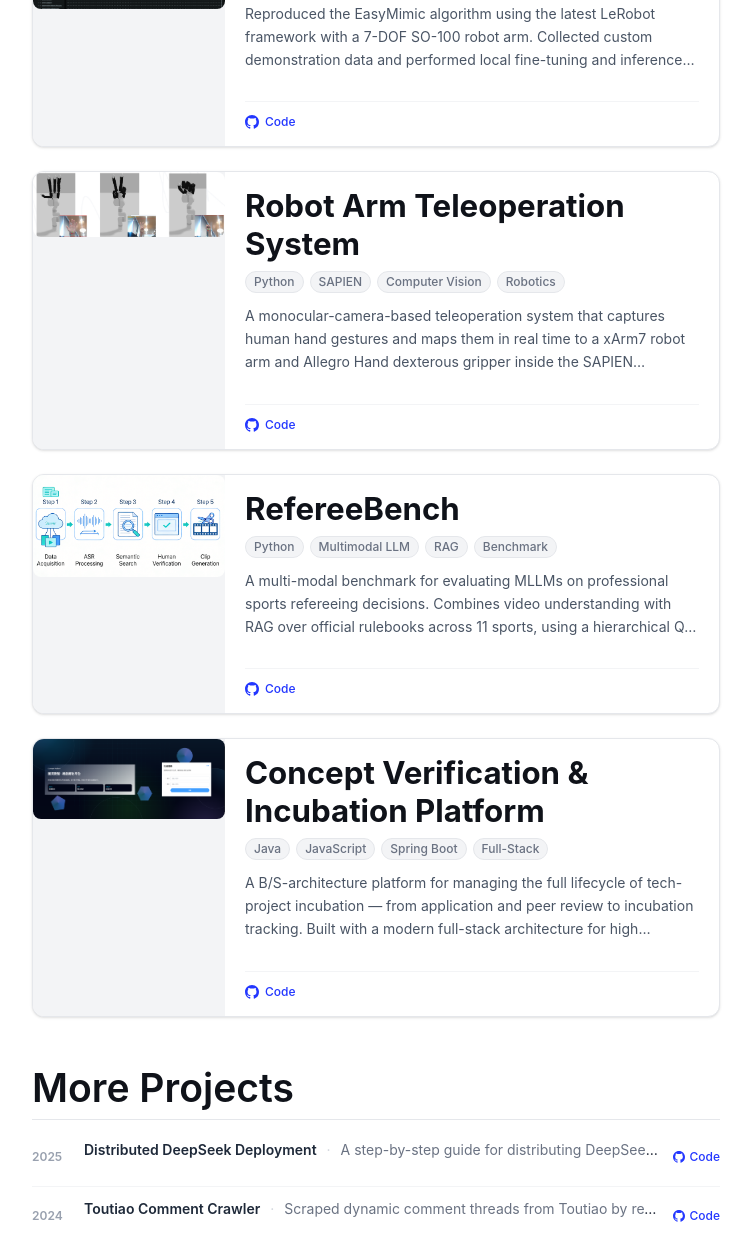
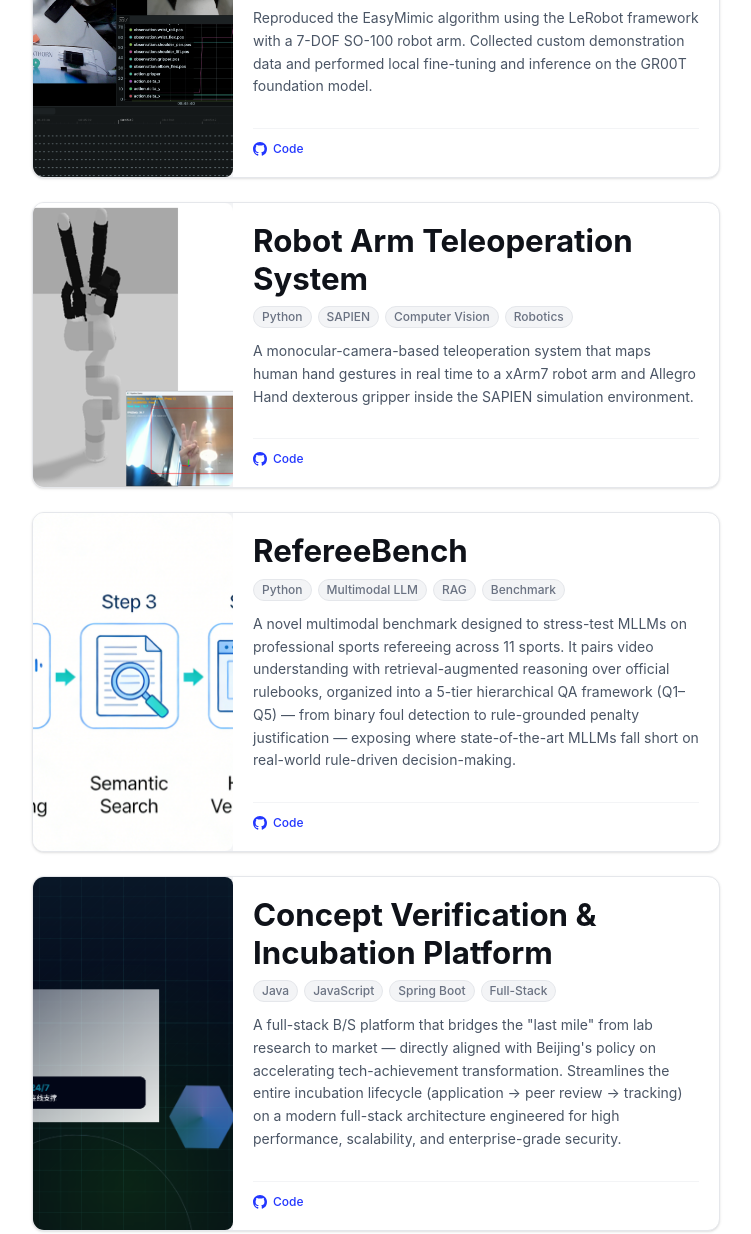
Before and after one commit to KKqdtjo/KKqdtjo.github.io, an Astro site: page / in a window 1280 px wide. Shown: the part 967-2201 px from the top of the page, without its empty margins (264-1015 px from the left). Built offline with nearby package versions, Linux system fonts and the light colour scheme; Astro itself is replaced by a stand-in of ours.

Commit message:
修改图片布局

```diff
--- a/src/components/ProjectCards.astro
+++ b/src/components/ProjectCards.astro
@@ -8,18 +8,20 @@ import { FEATURED_PROJECTS } from '../consts';
 			<li class="list-none">
 				<article class="group flex flex-col sm:flex-row bg-white rounded-xl border border-gray-200 overflow-hidden shadow-sm hover:shadow-md hover:-translate-y-0.5 transition-all duration-200">
 
-					{/* ── Image (left on desktop, top on mobile) ── */}
-					<div class="w-full sm:w-48 sm:flex-shrink-0 bg-gray-100 overflow-hidden aspect-[16/9] sm:aspect-[4/3]">
+					{/* ── Image (left on desktop, top on mobile) — pure inline styles to avoid Tailwind reset interference ── */}
+					<div
+						class="project-image"
+						style="flex-shrink:0; width:200px; align-self:stretch; overflow:hidden; background:#f3f4f6;"
+					>
 						<img
 							src={project.image}
 							alt={project.name}
-							class="w-full h-full object-cover object-center transition-transform duration-300 group-hover:scale-105"
-							style="display: block;"
+							style="width:100%; height:100%; object-fit:cover; object-position:center; display:block;"
 						/>
 					</div>
 
 					{/* ── Content (right on desktop, below on mobile) ── */}
-					<div class="flex flex-col justify-between px-5 py-4 flex-1 min-w-0">
+					<div class="flex flex-col justify-between p-5 flex-1 min-w-0">
 
 						{/* Title + tags + description */}
 						<div>
@@ -35,7 +37,7 @@ import { FEATURED_PROJECTS } from '../consts';
 								))}
 							</div>
 
-							<p class="text-sm text-gray-600 leading-relaxed line-clamp-3">
+							<p class="text-sm text-gray-600 leading-relaxed">
 								{project.description}
 							</p>
 						</div>
@@ -103,3 +105,15 @@ import { FEATURED_PROJECTS } from '../consts';
 		))
 	}
 </ul>
+
+<style>
+	/* Mobile fallback: container becomes full-width with 16:9 aspect ratio.
+	   Inline styles win on specificity, so use !important to override on small screens. */
+	@media (max-width: 639px) {
+		.project-image {
+			width: 100% !important;
+			align-self: auto !important;
+			aspect-ratio: 16 / 9;
+		}
+	}
+</style>
--- a/src/consts.ts
+++ b/src/consts.ts
@@ -33,7 +33,7 @@ export const FEATURED_PROJECTS = [
 		name: 'MyEasyMimic',
 		image: '/images/easymimic.png',
 		description:
-			'Reproduced the EasyMimic algorithm using the latest LeRobot framework with a 7-DOF SO-100 robot arm. Collected custom demonstration data and performed local fine-tuning and inference on the GR00T foundation model.',
+			'Reproduced the EasyMimic algorithm using the LeRobot framework with a 7-DOF SO-100 robot arm. Collected custom demonstration data and performed local fine-tuning and inference on the GR00T foundation model.',
 		techTags: ['Python', 'LeRobot', 'GR00T', 'Robot Learning'],
 		links: {
 			code: 'https://github.com/KKqdtjo/MyEasyMimic',
@@ -43,7 +43,7 @@ export const FEATURED_PROJECTS = [
 		name: 'Robot Arm Teleoperation System',
 		image: '/images/teleop.png',
 		description:
-			'A monocular-camera-based teleoperation system that captures human hand gestures and maps them in real time to a xArm7 robot arm and Allegro Hand dexterous gripper inside the SAPIEN simulation environment.',
+			'A monocular-camera-based teleoperation system that maps human hand gestures in real time to a xArm7 robot arm and Allegro Hand dexterous gripper inside the SAPIEN simulation environment.',
 		techTags: ['Python', 'SAPIEN', 'Computer Vision', 'Robotics'],
 		links: {
 			code: 'https://github.com/GreyLee-Hacker/Robot_Arm_Teleop_System',
@@ -53,7 +53,7 @@ export const FEATURED_PROJECTS = [
 		name: 'RefereeBench',
 		image: '/images/pipeline.png',
 		description:
-			'A multi-modal benchmark for evaluating MLLMs on professional sports refereeing decisions. Combines video understanding with RAG over official rulebooks across 11 sports, using a hierarchical QA framework (Q1–Q5) from binary foul detection to rule-based penalty justification.',
+			'A novel multimodal benchmark designed to stress-test MLLMs on professional sports refereeing across 11 sports. It pairs video understanding with retrieval-augmented reasoning over official rulebooks, organized into a 5-tier hierarchical QA framework (Q1–Q5) — from binary foul detection to rule-grounded penalty justification — exposing where state-of-the-art MLLMs fall short on real-world rule-driven decision-making.',
 		techTags: ['Python', 'Multimodal LLM', 'RAG', 'Benchmark'],
 		links: {
 			code: 'https://github.com/KKqdtjo/SportReferee_Code',
@@ -63,7 +63,7 @@ export const FEATURED_PROJECTS = [
 		name: 'Concept Verification & Incubation Platform',
 		image: '/images/platform.png',
 		description:
-			'A B/S-architecture platform for managing the full lifecycle of tech-project incubation — from application and peer review to incubation tracking. Built with a modern full-stack architecture for high performance, scalability, and security.',
+			'A full-stack B/S platform that bridges the "last mile" from lab research to market — directly aligned with Beijing\'s policy on accelerating tech-achievement transformation. Streamlines the entire incubation lifecycle (application → peer review → tracking) on a modern full-stack architecture engineered for high performance, scalability, and enterprise-grade security.',
 		techTags: ['Java', 'JavaScript', 'Spring Boot', 'Full-Stack'],
 		links: {
 			code: 'https://github.com/KKqdtjo/Concept_Platform',
```
Also changed, not shown: image/platform.png, image/遥操系统.png.
